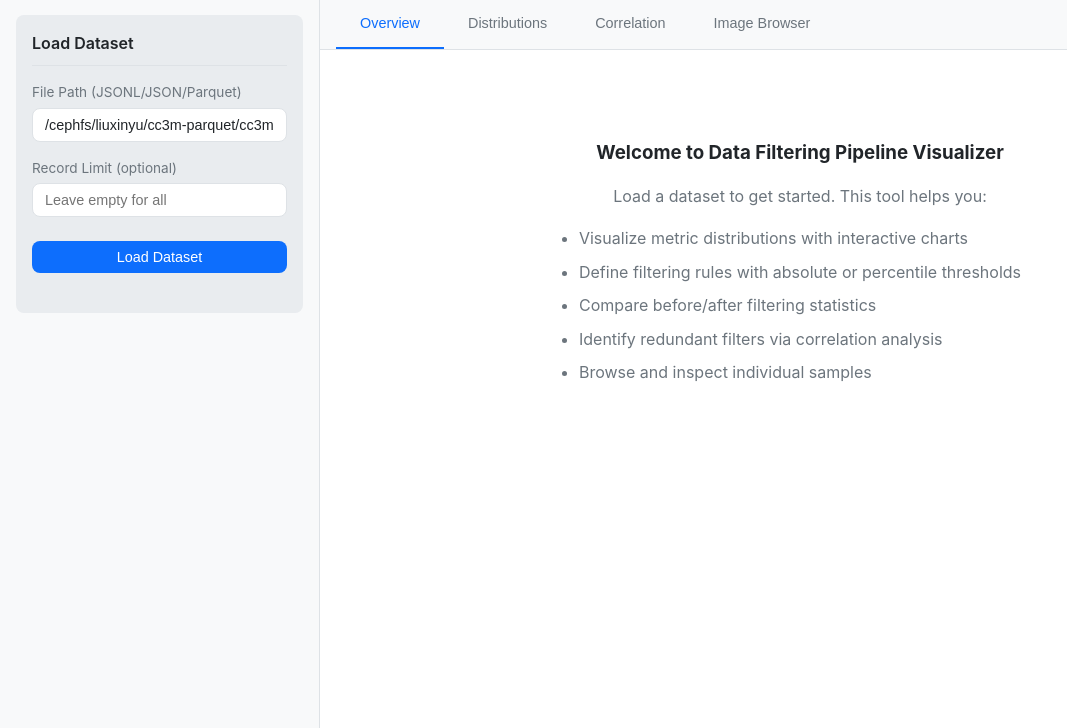
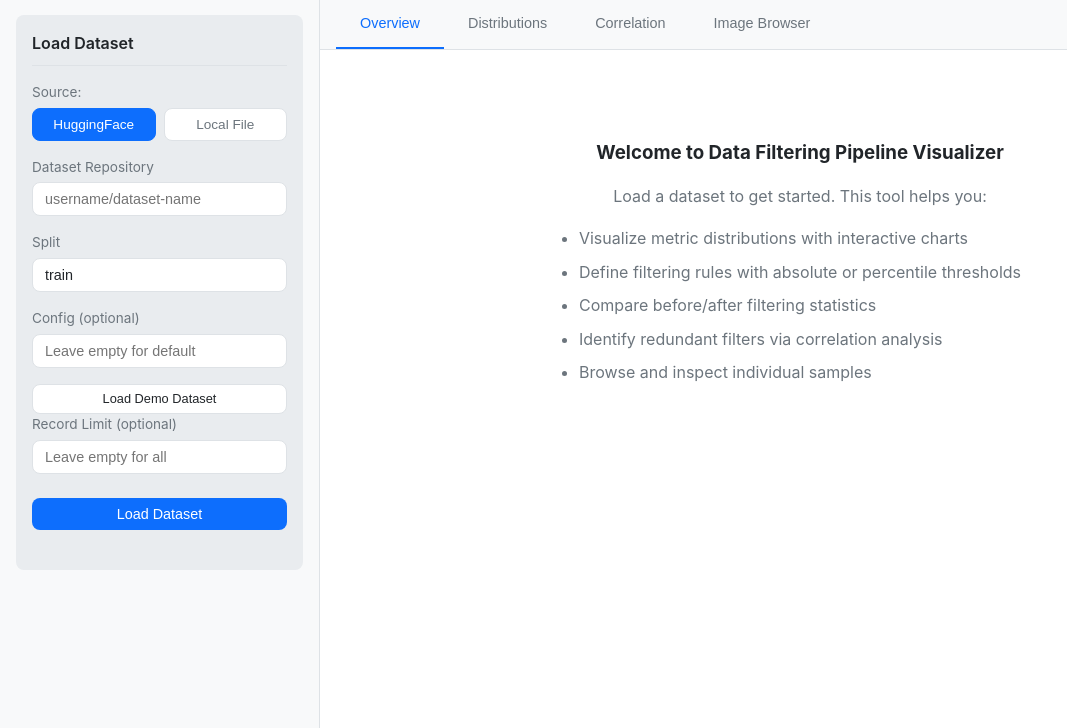
Before and after one commit to XinyuLiu1999/data-filtering-pipeline-visualizer, a Flask app: page / in a window 1280 px wide. Shown: the part 72-800 px from the top of the page, without its empty margins (0-1067 px from the left). Run offline with Flask 2, Linux system fonts and the light colour scheme; some libraries are stand-ins or nearby versions.

Commit message:
work with hf

```diff
--- a/app.py
+++ b/app.py
@@ -18,8 +18,14 @@ import hashlib
 app = Flask(__name__)
 
 # HuggingFace dataset configuration for serving images
-HF_DATASET_REPO = "XinyuLiu1999/cc3m-filtered"
-HF_DATASET_IMAGE_FOLDER = "images"  # Folder within the dataset containing images
+HF_DATASET_REPO = os.environ.get("HF_DATASET_REPO", "XinyuLiu1999/cc3m-filtered")
+HF_DATASET_IMAGE_FOLDER = os.environ.get("HF_DATASET_IMAGE_FOLDER", "images")
+
+# Default demo dataset for HuggingFace Spaces
+# This dataset will be loaded automatically if available on HF Spaces
+DEFAULT_HF_DATASET = os.environ.get("DEFAULT_HF_DATASET", "XinyuLiu1999/cc3m-filtered")
+DEFAULT_HF_DATASET_SPLIT = os.environ.get("DEFAULT_HF_DATASET_SPLIT", "train")
+DEFAULT_HF_DATASET_CONFIG = os.environ.get("DEFAULT_HF_DATASET_CONFIG", None)
 CORS(app, resources={r"/*": {"origins": "*"}})
 
 # Disable strict slashes to avoid redirects
@@ -73,6 +79,55 @@ def load_parquet(file_path, limit=None):
     if limit:
         df = df.head(limit)
     return df
+
+
+def load_hf_dataset(repo_id, split="train", config=None, limit=None):
+    """Load dataset from HuggingFace Hub into pandas DataFrame.
+
+    Supports both:
+    1. Standard HuggingFace Datasets format (with dataset card)
+    2. Raw JSONL files in HuggingFace repos (metadata.jsonl)
+    """
+    # Ensure limit is an integer if provided
+    if limit is not None:
+        limit = int(limit)
+
+    # First, try to load as a standard HuggingFace dataset
+    try:
+        from datasets import load_dataset
+        if config:
+            dataset = load_dataset(repo_id, config, split=split)
+        else:
+            dataset = load_dataset(repo_id, split=split)
+
+        # Convert to pandas DataFrame
+        if limit:
+            dataset = dataset.select(range(min(limit, len(dataset))))
+
+        df = dataset.to_pandas()
+        return df
+    except Exception as e:
+        # If standard loading fails, try loading as raw JSONL from the repo
+        pass
+
+    # Try to load metadata.jsonl directly from the repo
+    try:
+        from huggingface_hub import hf_hub_download
+
+        # Download the metadata.jsonl file
+        file_path = hf_hub_download(
+            repo_id=repo_id,
+            filename="metadata.jsonl",
+            repo_type="dataset"
+        )
+
+        # Load the JSONL file
+        df = load_jsonl(file_path, limit)
+        return df
+    except Exception as e2:
+        raise Exception(f"Failed to load dataset '{repo_id}'. "
+                       f"Not a valid HuggingFace dataset and no metadata.jsonl found. "
+                       f"Error: {str(e2)}")
 
 
 def detect_numeric_columns(df):
@@ -341,6 +396,78 @@ def load_dataset():
 
     except Exception as e:
         return jsonify({'error': str(e)}), 500
+
+
+@app.route('/api/load-hf', methods=['POST'])
+def load_hf_dataset_endpoint():
+    """Load a dataset from HuggingFace Hub."""
+    data = request.json
+    repo_id = data.get('repo_id')
+    split = data.get('split', 'train')
+    config = data.get('config')
+    limit = data.get('limit')
+
+    if not repo_id:
+        return jsonify({'error': 'No HuggingFace dataset repo_id provided'}), 400
+
+    try:
+        df = load_hf_dataset(repo_id, split=split, config=config, limit=limit)
+
+        # Detect numeric columns
+        numeric_cols = detect_numeric_columns(df)
+
+        # Compute percentiles and stats
+        percentiles = compute_percentiles(df, numeric_cols)
+        stats = compute_stats(df, numeric_cols)
+
+        # Update global state
+        dataset_state['df'] = df
+        dataset_state['file_path'] = f"hf://{repo_id}"
+        dataset_state['numeric_columns'] = numeric_cols
+        dataset_state['percentiles'] = percentiles
+        dataset_state['stats'] = stats
+
+        # Detect image path column
+        image_column = None
+        for col in ['images', 'image', 'image_path', 'img_path', 'path']:
+            if col in df.columns:
+                image_column = col
+                break
+
+        # Detect ID column
+        id_column = None
+        for col in ['id', 'uid', 'uuid', 'index', 'idx']:
+            if col in df.columns:
+                id_column = col
+                break
+
+        return jsonify({
+            'success': True,
+            'total_records': len(df),
+            'numeric_columns': numeric_cols,
+            'all_columns': df.columns.tolist(),
+            'image_column': image_column,
+            'id_column': id_column,
+            'percentiles': percentiles,
+            'stats': stats,
+            'source': 'huggingface',
+            'repo_id': repo_id
+        })
+
+    except Exception as e:
+        return jsonify({'error': str(e)}), 500
+
+
+@app.route('/api/default-dataset')
+def get_default_dataset():
+    """Get the default HuggingFace dataset configuration for demo purposes."""
+    return jsonify({
+        'repo_id': DEFAULT_HF_DATASET,
+        'split': DEFAULT_HF_DATASET_SPLIT,
+        'config': DEFAULT_HF_DATASET_CONFIG,
+        'image_repo': HF_DATASET_REPO,
+        'image_folder': HF_DATASET_IMAGE_FOLDER
+    })
 
 
 @app.route('/api/stats')
--- a/requirements.txt
+++ b/requirements.txt
@@ -3,3 +3,5 @@ flask-cors>=3.0.0
 pandas>=1.3.0
 numpy>=1.21.0
 pyarrow>=6.0.0
+datasets>=2.14.0
+huggingface_hub>=0.17.0
--- a/static/css/styles.css
+++ b/static/css/styles.css
@@ -182,6 +182,44 @@ select:focus {
 .status-message.error {
     background: rgba(239, 68, 68, 0.2);
     color: var(--accent-danger);
+}
+
+/* Data Source Tabs */
+.source-tabs {
+    display: flex;
+    gap: 0.5rem;
+    margin-top: 0.25rem;
+}
+
+.source-tab {
+    flex: 1;
+    padding: 0.5rem 0.75rem;
+    border: 1px solid var(--border-color);
+    border-radius: var(--radius);
+    background: var(--bg-primary);
+    color: var(--text-secondary);
+    font-size: 0.85rem;
+    cursor: pointer;
+    transition: all 0.2s;
+}
+
+.source-tab:hover {
+    background: var(--bg-secondary);
+}
+
+.source-tab.active {
+    background: var(--accent-primary);
+    color: white;
+    border-color: var(--accent-primary);
+}
+
+.source-content {
+    margin-top: 0.5rem;
+}
+
+.btn-small {
+    padding: 0.375rem 0.75rem;
+    font-size: 0.8rem;
 }
 
 /* Filter Rules */
--- a/static/js/app.js
+++ b/static/js/app.js
@@ -18,31 +18,89 @@ const state = {
     filteredOutCount: 0,  // Count of images filtered out
     currentPage: 1,
     currentImageView: 'retained',  // 'retained' or 'filtered-out'
-    histograms: {}
+    histograms: {},
+    dataSource: 'huggingface'  // 'huggingface' or 'local'
 };
 
 // API base URL
 const API_BASE = '';
 
+// ============== Data Source Switching ==============
+
+function switchDataSource(source) {
+    state.dataSource = source;
+
+    // Update tab styling
+    document.querySelectorAll('.source-tab').forEach(tab => {
+        tab.classList.toggle('active', tab.dataset.source === source);
+    });
+
+    // Show/hide source content
+    document.getElementById('hf-source').style.display = source === 'huggingface' ? 'block' : 'none';
+    document.getElementById('local-source').style.display = source === 'local' ? 'block' : 'none';
+}
+
+async function loadDefaultDataset() {
+    try {
+        showStatus('load-status', 'Fetching default dataset info...', '');
+
+        const response = await fetch(`${API_BASE}/api/default-dataset`);
+        const data = await response.json();
+
+        if (data.repo_id) {
+            document.getElementById('hf-repo').value = data.repo_id;
+            document.getElementById('hf-split').value = data.split || 'train';
+            document.getElementById('hf-config').value = data.config || '';
+
+            // Set a reasonable default limit for demo
+            document.getElementById('record-limit').value = '1000';
+
+            showStatus('load-status', 'Default dataset configured. Click "Load Dataset" to load.', 'success');
+        }
+    } catch (error) {
+        showStatus('load-status', 'Failed to fetch default dataset info', 'error');
+    }
+}
+
 // ============== Data Loading ==============
 
 async function loadDataset() {
-    const filePath = document.getElementById('file-path').value.trim();
     const limitInput = document.getElementById('record-limit').value;
     const limit = limitInput ? parseInt(limitInput) : null;
 
-    if (!filePath) {
-        showStatus('load-status', 'Please enter a file path', 'error');
-        return;
+    let endpoint, body;
+
+    if (state.dataSource === 'huggingface') {
+        const repoId = document.getElementById('hf-repo').value.trim();
+        const split = document.getElementById('hf-split').value.trim() || 'train';
+        const config = document.getElementById('hf-config').value.trim() || null;
+
+        if (!repoId) {
+            showStatus('load-status', 'Please enter a HuggingFace dataset repository', 'error');
+            return;
+        }
+
+        endpoint = `${API_BASE}/api/load-hf`;
+        body = { repo_id: repoId, split, config, limit };
+    } else {
+        const filePath = document.getElementById('file-path').value.trim();
+
+        if (!filePath) {
+            showStatus('load-status', 'Please enter a file path', 'error');
+            return;
+        }
+
+        endpoint = `${API_BASE}/api/load`;
+        body = { file_path: filePath, limit };
     }
 
     showStatus('load-status', 'Loading dataset...', '');
 
     try {
-        const response = await fetch(`${API_BASE}/api/load`, {
+        const response = await fetch(endpoint, {
             method: 'POST',
             headers: { 'Content-Type': 'application/json' },
-            body: JSON.stringify({ file_path: filePath, limit })
+            body: JSON.stringify(body)
         });
 
         const data = await response.json();
@@ -63,7 +121,8 @@ async function loadDataset() {
         state.filteredCount = data.total_records;
 
         // Update UI
-        showStatus('load-status', `Loaded ${data.total_records.toLocaleString()} records`, 'success');
+        const sourceInfo = data.source === 'huggingface' ? ` from ${data.repo_id}` : '';
+        showStatus('load-status', `Loaded ${data.total_records.toLocaleString()} records${sourceInfo}`, 'success');
         document.getElementById('header-stats').innerHTML =
             `<span id="total-samples">${data.total_records.toLocaleString()} samples | ${data.numeric_columns.length} metrics</span>`;
 
--- a/templates/index.html
+++ b/templates/index.html
@@ -25,9 +25,38 @@
                 <section class="panel">
                     <h2>Load Dataset</h2>
                     <div class="form-group">
-                        <label for="file-path">File Path (JSONL/JSON/Parquet)</label>
-                        <input type="text" id="file-path" placeholder="/path/to/dataset.jsonl">
+                        <label>Source:</label>
+                        <div class="source-tabs">
+                            <button class="source-tab active" data-source="huggingface" onclick="switchDataSource('huggingface')">HuggingFace</button>
+                            <button class="source-tab" data-source="local" onclick="switchDataSource('local')">Local File</button>
+                        </div>
                     </div>
+
+                    <!-- HuggingFace Dataset Input -->
+                    <div id="hf-source" class="source-content active">
+                        <div class="form-group">
+                            <label for="hf-repo">Dataset Repository</label>
+                            <input type="text" id="hf-repo" placeholder="username/dataset-name">
+                        </div>
+                        <div class="form-group">
+                            <label for="hf-split">Split</label>
+                            <input type="text" id="hf-split" value="train" placeholder="train">
+                        </div>
+                        <div class="form-group">
+                            <label for="hf-config">Config (optional)</label>
+                            <input type="text" id="hf-config" placeholder="Leave empty for default">
+                        </div>
+                        <button class="btn btn-secondary btn-small" onclick="loadDefaultDataset()">Load Demo Dataset</button>
+                    </div>
+
+                    <!-- Local File Input -->
+                    <div id="local-source" class="source-content" style="display: none;">
+                        <div class="form-group">
+                            <label for="file-path">File Path (JSONL/JSON/Parquet)</label>
+                            <input type="text" id="file-path" placeholder="/path/to/dataset.jsonl">
+                        </div>
+                    </div>
+
                     <div class="form-group">
                         <label for="record-limit">Record Limit (optional)</label>
                         <input type="number" id="record-limit" placeholder="Leave empty for all">
```
